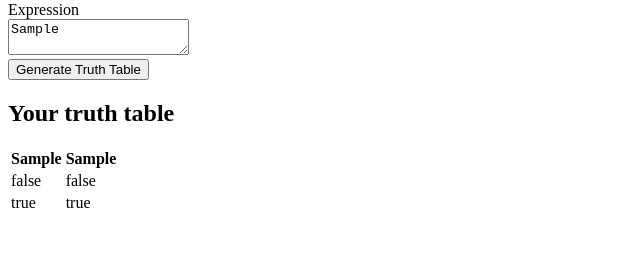
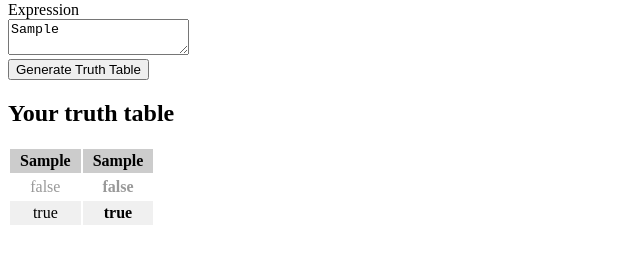
Before and after one commit to gilessmart/TruthTabulator, a plain HTML site: page index.html in a window 1280 px wide. Both pictures are taken after typing "Sample" into the empty fields and a click on the button "Generate Truth Table". Shown: the part 79-342 px from the top of the page, without its empty margins (0-640 px from the left). Drawn offline with nearby package versions, Linux system fonts and the light colour scheme.

Commit message:
Using CDN JQuery instead of Bower, added some CSS styles, fixed a bug generating markup

```diff
--- /dev/null
+++ b/css/style.css
@@ -0,0 +1,27 @@
+table#truthTable {
+	border: 0;
+}
+
+table#truthTable thead tr {
+	background-color: #ccc;
+}
+
+table#truthTable tbody tr:nth-child(2n) {
+	background-color: #f0f0f0;
+}
+
+table#truthTable td,
+table#truthTable th {
+	text-align: center;
+	padding: 3px 10px;
+	margin: 0px;
+}
+
+table#truthTable td.result,
+table#truthTable th.result {
+	font-weight: bold;
+}
+
+table#truthTable td.false {
+	color: #999;
+}
--- a/index.html
+++ b/index.html
@@ -3,8 +3,9 @@
 <head lang="en">
     <meta charset="UTF-8">
     <title>Truth Tabulator</title>
-    <script src="bower_components/jquery/dist/jquery.min.js"></script>
+    <script src="https://code.jquery.com/jquery-2.1.1.min.js"></script>
     <script src="js/truthTabulator.js"></script>
+	<link type="text/css" rel="stylesheet" href="css/style.css" />
 </head>
 <body>
     <h1>Truth Tabulator</h1>
--- a/js/truthTabulator.js
+++ b/js/truthTabulator.js
@@ -114,28 +114,34 @@
             truthTableElement.append(tableBody);
         }
 
+		// todo - change to getHeaders
         function addHeaders (identifiers, expression, tableHeader) {
+			var row = $('<tr />');
+
             identifiers.forEach(function (identifier) {
-                tableHeader.append($('<th />').text(identifier));
+                row.append($('<th />').text(identifier));
             });
 
-            tableHeader.append($('<th />').text(expression));
+			row.append($('<th />').addClass('result').text(expression));
+
+			tableHeader.append(row);
         }
 
+		// todo - change to getRow
         function addRow(rowData, tableBody) {
-            var tableRow,
-                resultCell;
-
-            tableRow = $('<tr />');
+            var tableRow = $('<tr />');
 
             rowData.inputs.forEach(function (input) {
-                var tableCell = $('<td />').text(input.value);
-                tableRow.append(tableCell);
+                tableRow.append($('<td />')
+					.addClass(input.value ? 'true' : 'false')
+					.text(input.value));
             });
 
-            resultCell = $('<td />').text(rowData.result);
+            tableRow.append($('<td />')
+				.addClass('result')
+				.addClass(rowData.result ? 'true' : 'false')
+				.text(rowData.result));
 
-            tableRow.append(resultCell);
             tableBody.append(tableRow);
         }
     });
```
Also changed, not shown: bower.json (deleted, +0 -12 lines), 1 other file.
